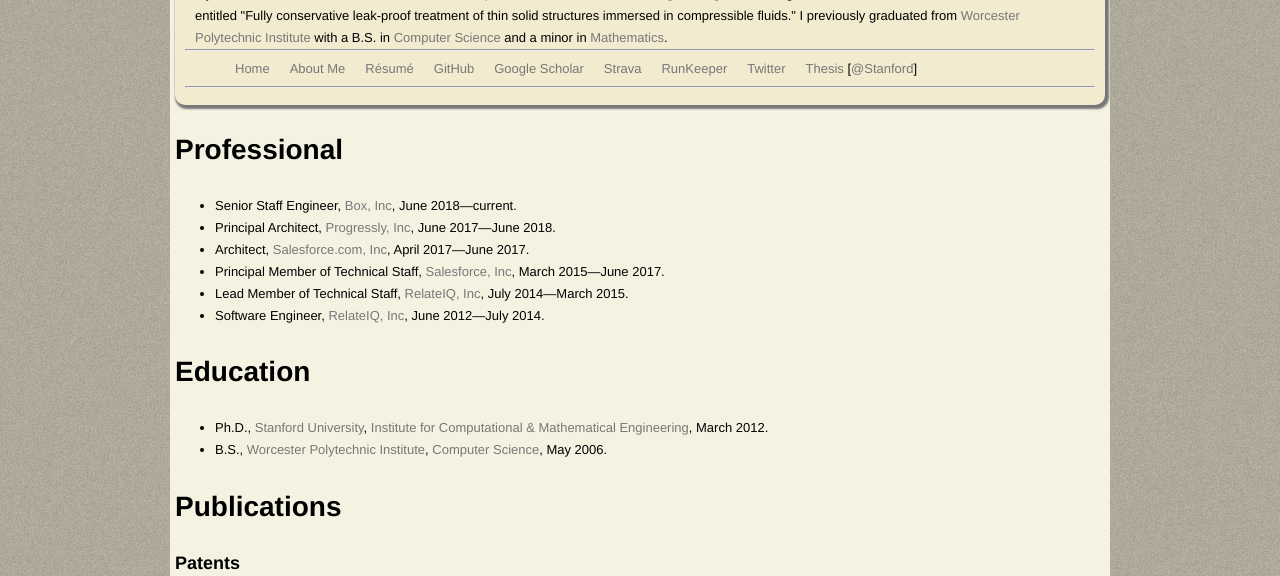
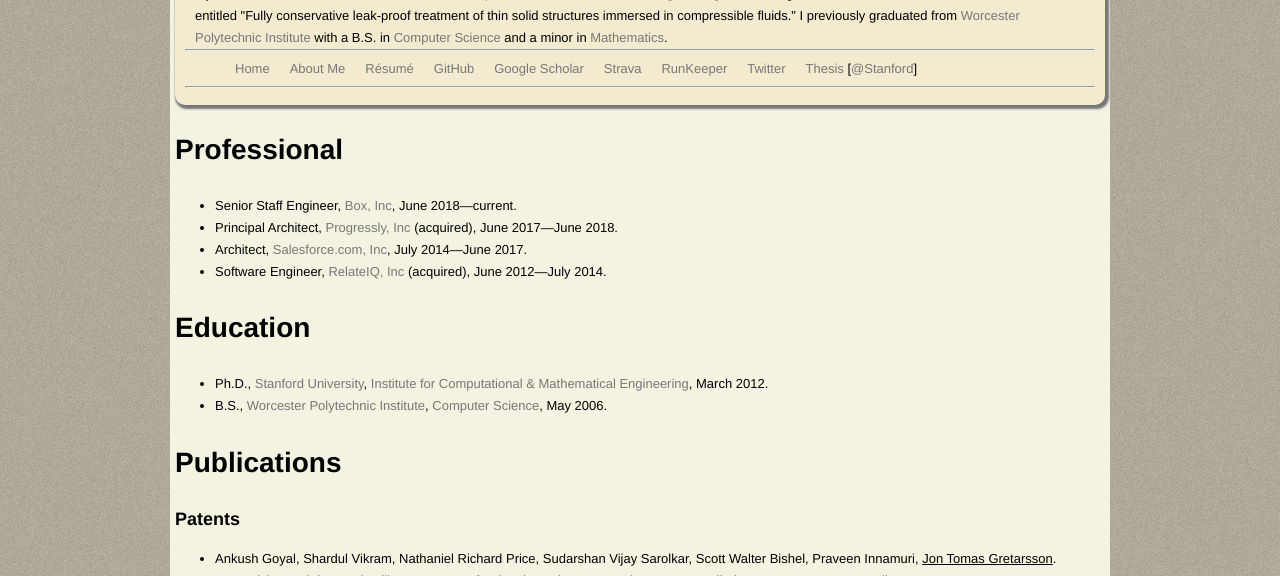
Before and after one commit to jontg/jontg.github.com, a Jekyll site: the page built from about.html, in a window 1280 px wide and 900 px high, cut to the strip 324-900 px from the top of the window. Built offline with Jekyll 4.4.1, drawn with Linux system fonts in a browser that asks for light colours.

Commit message:
Simplify the professional block

```diff
--- a/about.html
+++ b/about.html
@@ -6,11 +6,9 @@
   <h2>Professional</h2>
   <ul>
     <li>Senior Staff Engineer, <a href="https://www.box.com/">Box, Inc</a>, June 2018&mdash;current.</li>
-    <li>Principal Architect, <a href="https://www.progressly.com/">Progressly, Inc</a>, June 2017&mdash;June 2018.</li>
-    <li>Architect, <a href="https://www.salesforceiq.com/">Salesforce.com, Inc</a>, April 2017&mdash;June 2017.</li>
-    <li>Principal Member of Technical Staff, <a href="https://www.salesforceiq.com/">Salesforce, Inc</a>, March 2015&mdash;June 2017.</li>
-    <li>Lead Member of Technical Staff, <a href="https://www.relateiq.com/">RelateIQ, Inc</a>, July 2014&mdash;March 2015.</li>
-    <li>Software Engineer, <a href="https://www.relateiq.com/">RelateIQ, Inc</a>, June 2012&mdash;July 2014.</li>
+    <li>Principal Architect, <a href="https://www.progressly.com/">Progressly, Inc</a> (acquired), June 2017&mdash;June 2018.</li>
+    <li>Architect, <a href="https://www.salesforceiq.com/">Salesforce.com, Inc</a>, July 2014&mdash;June 2017.</li>
+    <li>Software Engineer, <a href="https://www.relateiq.com/">RelateIQ, Inc</a> (acquired), June 2012&mdash;July 2014.</li>
   </ul>
 </section>
 
```
